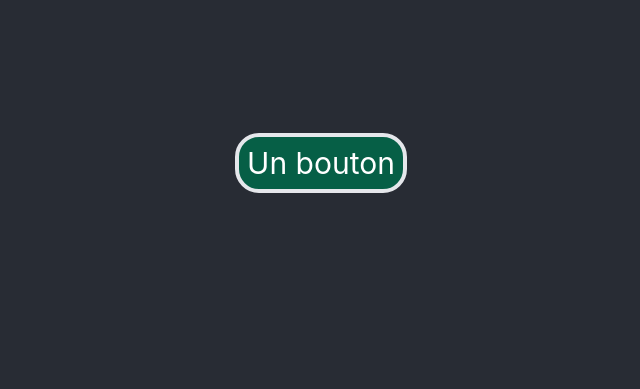
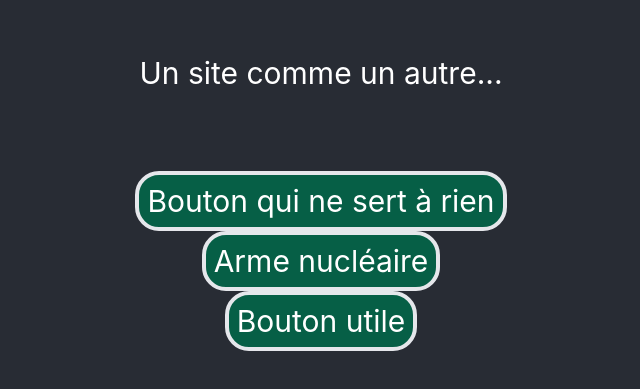
Before and after one commit to SkylerAuraArena/todolistapp, a React (Create React App) app: page / in a window 1280 px wide. Shown: the part 237-626 px from the top of the page, without its empty margins (319-959 px from the left). Built offline with nearby package versions, Linux system fonts and the light colour scheme.

Commit message:
Creation d'un bouton générique
Création d'un bouton d'alerte et d'un bouton utile

Modifications des autres boutons sur le modèle du générique

```diff
--- a/public/index.html
+++ b/public/index.html
@@ -7,7 +7,7 @@
       name="description"
       content="Web site created using create-react-app"
     />
-    <title>React Todo App</title>
+    <title>React Useless App</title>
   </head>
   <body>
     <noscript>You need to enable JavaScript to run this app.</noscript>
--- a/src/App.js
+++ b/src/App.js
@@ -1,15 +1,22 @@
-import Button from "./components/ButtonUseless";
+import { useState } from "react";
+import H1 from "./components/H/H1";
+import Button from "./components/Buttons/Button";
 
 function App() {
+
+  const [txtBtnUtile, setTxtBtnUtile] = useState("Bouton utile")
+  const [isClicked, setIsClicked] = useState(false)
+
   return (
     <div className="MainColor box-border m-0 text-center">
       <header className="min-h-screen flex flex-col items-center justify-center text-white text-3xl">
-        <Button>Un bouton</Button>
+        <H1>Un site comme un autre...</H1>
+        <Button typeBtn="useless">Bouton qui ne sert à rien</Button>
+        <Button typeBtn="danger" setTxtBtnUtile={setTxtBtnUtile} isClicked={[isClicked, setIsClicked]}>Arme nucléaire</Button>
+        <Button typeBtn="usefull">{txtBtnUtile}</Button>
       </header>
     </div>
   );
 }
 
 export default App;
-
-// hover:bg-red-700
--- a/src/components/ButtonUseless.js
+++ /dev/null
@@ -1,37 +0,0 @@
-import React, {useState} from 'react'
-
-const Button = (props) => {
-
-    const tabEtats = {
-        txt: [props.children,"Attention, ce bouton est inutile !","Je vous l'avais bien dit !"],
-        color: ["SecondColor","bg-yellow-400","bg-red-600"]
-    }
-    const [txtBtn, setTxtBtn] = useState(tabEtats.txt[0])
-    const [colorBtn, setColorBtn] = useState(tabEtats.color[0])
-
-    const handleOver = () => {
-        setTxtBtn(tabEtats.txt[1])
-        setColorBtn(tabEtats.color[1])
-    }
-
-    const handleClick = () => {
-        setTxtBtn(tabEtats.txt[2])
-        setColorBtn(tabEtats.color[2])
-    }
-
-    const handleExit = () => {
-        setTxtBtn(tabEtats.txt[0])
-        setColorBtn(tabEtats.color[0])
-    }
-
-    // transition duration-50 ease-in-out
-    const css = `${colorBtn}
-                rounded-3xl border-4 p-2
-                transform hover:scale-110`
-
-    return(
-        <span className={css} onMouseOver={()=>handleOver()} onMouseLeave={()=>handleExit()} onClick={()=>handleClick()}>{txtBtn}</span>
-    )
-}
-
-export default Button
--- /dev/null
+++ b/src/components/Buttons/Button.js
@@ -0,0 +1,34 @@
+import {useState} from 'react'
+import ButtonUseless from "./ButtonUseless";
+import ButtonDanger from "./ButtonDanger";
+import ButtonUsefull from "./ButtonUsefull";
+
+const Button = (props) => {
+
+    const btnGenerated = props.typeBtn
+    const [colorBtn, setColorBtn] = useState("greenColor")
+    const [tabEtats, setTabEtats] = useState({
+        color: ["greenColor","yellowColor","redColor"],
+        txt: [props.children]
+    })
+
+    const css = `${colorBtn}
+    rounded-3xl border-4 p-2
+    transform hover:scale-110`
+
+    return(
+        <>
+            {
+                btnGenerated === "usefull" && <ButtonUsefull tabEtats={[tabEtats, setTabEtats]} css={[css,colorBtn, setColorBtn]} isClicked={props.isClicked}>{props.children}</ButtonUsefull>
+            }
+            {
+                btnGenerated === "useless" && <ButtonUseless tabEtats={[tabEtats, setTabEtats]} css={[css,colorBtn, setColorBtn]} isClicked={props.isClicked}>{props.children}</ButtonUseless>
+            }
+            {
+                btnGenerated === "danger" && <ButtonDanger tabEtats={[tabEtats, setTabEtats]} css={[css,colorBtn, setColorBtn]} isClicked={props.isClicked} setTxtBtnUtile={props.setTxtBtnUtile}>{props.children}</ButtonDanger>
+            }
+        </>
+    )
+}
+
+export default Button
--- /dev/null
+++ b/src/components/Buttons/ButtonDanger.js
@@ -0,0 +1,39 @@
+import {useState, useEffect} from 'react'
+
+const ButtonDanger = (props) => {
+
+    const [txtBtn, setTxtBtn] = useState(props.children)
+    const [showBtn, setShowBtn] = useState(true)
+
+    useEffect(() => {
+        const newTabEtats = {...props.tabEtats}
+        newTabEtats[0].txt.push("Attention, ce bouton est va délencher la 3e guerre mondiale !","NONNNNNNNNNNN !!!!!!!!!!!")
+        props.tabEtats[1](newTabEtats)
+        /* eslint-disable react-hooks/exhaustive-deps */
+    }, [])
+
+    const handleOver = () => {
+        setTxtBtn(props.tabEtats[0][0].txt[1])
+        props.css[2](props.tabEtats[0][0].color[1])
+    }
+
+    const handleClick = () => {
+        setTxtBtn(props.tabEtats[0][0].txt[2])
+        props.css[2](props.tabEtats[0][0].color[2])
+        props.setTxtBtnUtile("Pourquoi vous avez cliquez sur l'autre !? Tout est cassé !")
+        props.isClicked[1](true)
+    }
+
+    const handleExit = () => {
+        setTxtBtn(props.tabEtats[0][0].txt[0])
+        props.css[2](props.tabEtats[0][0].color[0])
+        props.isClicked[0] && setShowBtn(false)
+    }
+
+
+    return(
+        showBtn && <span className={props.css[0]} onMouseOver={()=>handleOver()} onMouseLeave={()=>handleExit()} onClick={()=>handleClick()}>{txtBtn}</span>
+    )
+}
+
+export default ButtonDanger
--- /dev/null
+++ b/src/components/Buttons/ButtonUsefull.js
@@ -0,0 +1,19 @@
+import {useEffect} from 'react'
+
+const ButtonUsefull = (props) => {
+
+    useEffect(() => {
+        props.children !== "Bouton utile" && props.css[2]("redColor")
+        /* eslint-disable react-hooks/exhaustive-deps */
+    }, [props.children])
+
+    const handleClick = () => {
+        props.children !== "Bouton utile" ? console.log('Puisque je vous dis que c\'est cassé !') : console.log('Vous y avez vraiment cru ?')
+    }
+
+    return(
+        <span className={props.css[0]} onClick={()=>handleClick()}>{props.children}</span>
+    )
+}
+
+export default ButtonUsefull
--- /dev/null
+++ b/src/components/Buttons/ButtonUseless.js
@@ -0,0 +1,34 @@
+import {useState, useEffect} from 'react'
+
+const ButtonUseless = (props) => {
+
+    const [txtBtn, setTxtBtn] = useState(props.children)
+
+    useEffect(() => {
+        const newTabEtats = {...props.tabEtats}
+        newTabEtats[0].txt.push("Puisque je vous dis qu'il sert à rien !","Je vous l'avais dit pourtant ! Respectez mon autorité !")
+        props.tabEtats[1](newTabEtats)
+        /* eslint-disable react-hooks/exhaustive-deps */
+    }, [])
+
+    const handleOver = () => {
+        setTxtBtn(props.tabEtats[0][0].txt[1])
+        props.css[2](props.tabEtats[0][0].color[1])
+    }
+
+    const handleClick = () => {
+        setTxtBtn(props.tabEtats[0][0].txt[2])
+        props.css[2](props.tabEtats[0][0].color[2])
+    }
+
+    const handleExit = () => {
+        setTxtBtn(props.tabEtats[0][0].txt[0])
+        props.css[2](props.tabEtats[0][0].color[0])
+    }
+
+    return(
+        <span className={props.css[0]} onMouseOver={()=>handleOver()} onMouseLeave={()=>handleExit()} onClick={()=>handleClick()}>{txtBtn}</span>
+    )
+}
+
+export default ButtonUseless
--- /dev/null
+++ b/src/components/H/H1.js
@@ -0,0 +1,10 @@
+import React from 'react'
+
+const H1 = ({children}) => {
+
+    return(
+        <h1 className="m-20">{children}</h1>
+    )
+}
+
+export default H1
--- a/src/index.css
+++ b/src/index.css
@@ -4,7 +4,9 @@
 
 :root {
   --mainColor: #282c34;
-  --secondColor: rgba(6, 95, 70, 1);
+  --greenColor: rgba(6, 95, 70, 1);
+  --yellowColor: rgba(251, 191, 36, 1);
+  --redColor: rgba(220, 38, 38, 1);
 }
 
 body {
@@ -20,6 +22,12 @@ body {
 .MainColor {
   background-color: var(--mainColor);
 }
-.SecondColor {
-  background-color: var(--secondColor);
+.greenColor {
+  background-color: var(--greenColor);
 }
+.yellowColor {
+  background-color: var(--yellowColor);
+}
+.redColor {
+  background-color: var(--redColor);
+}
```
